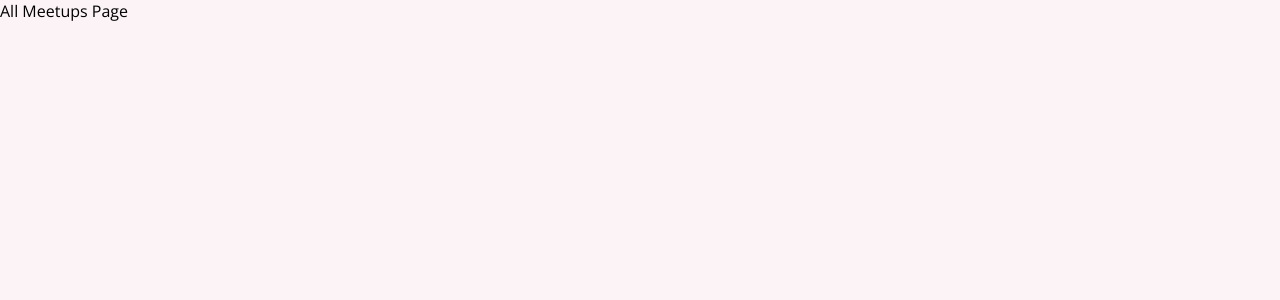
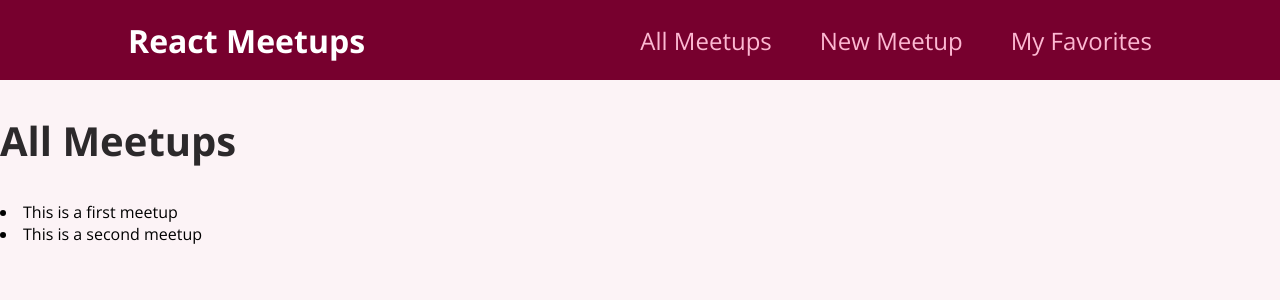
Before and after one commit to RichardKim0129/git-react-practice, a React (Create React App) app: page / in a window 1280 px wide. Shown: the top 300 px of the page. Built offline with nearby package versions, Linux system fonts and the light colour scheme.

Commit message:
Started nav bar

```diff
--- a/src/App.js
+++ b/src/App.js
@@ -2,6 +2,7 @@ import { Route, Switch } from "react-router-dom";
 import AllMeetupsPage from "./pages/AllMeetups";
 import Favorites from "./pages/Favorites";
 import NewMeetupPage from "./pages/NewMeetups";
+import MainNavigation from "./components/layout/MainNavigation";
 
 function App() {
   // localhost:3000/
@@ -9,6 +10,7 @@ function App() {
 
   return (
     <div>
+      <MainNavigation />
       <Switch>
         <Route path="/" exact>
           <AllMeetupsPage />
--- /dev/null
+++ b/src/components/layout/MainNavigation.js
@@ -0,0 +1,25 @@
+import { Link } from 'react-router-dom'
+import classes from './MainNavigation.module.css'
+
+const MainNavigation = () => {
+    return (
+        <header className={classes.header}>
+            <div className={classes.logo}>React Meetups</div>
+            <nav>
+                <ul>
+                    <li>
+                        <Link to='/'>All Meetups</Link>
+                    </li>
+                    <li>
+                        <Link to='/new-meetup'>New Meetup</Link>
+                    </li>
+                    <li>
+                        <Link to='/favorites'>My Favorites</Link>
+                    </li>
+                </ul>
+            </nav>
+        </header>
+    )
+}
+
+export default MainNavigation
--- /dev/null
+++ b/src/components/layout/MainNavigation.module.css
@@ -0,0 +1,47 @@
+.header {
+  width: 100%;
+  height: 5rem;
+  display: flex;
+  align-items: center;
+  justify-content: space-between;
+  background-color: #77002e;
+  padding: 0 10%;
+}
+
+.logo {
+  font-size: 2rem;
+  color: white;
+  font-weight: bold;
+}
+
+.header ul {
+  list-style: none;
+  margin: 0;
+  padding: 0;
+  display: flex;
+  align-items: baseline;
+}
+
+.header li {
+  margin-left: 3rem;
+}
+
+.header a {
+  text-decoration: none;
+  font-size: 1.5rem;
+  color: #fcb8d2;
+}
+
+.header a:hover,
+.header a:active,
+.header a.active {
+  color: white;
+}
+
+.badge {
+  background-color: #cc2062;
+  color: white;
+  border-radius: 12px;
+  padding: 0 1rem;
+  margin-left: 0.5rem;
+}
--- a/src/pages/AllMeetups.js
+++ b/src/pages/AllMeetups.js
@@ -1,10 +1,34 @@
 import React from 'react'
+
+const DUMMY_DATA = [
+  {
+    id: 'm1',
+    title: 'This is a first meetup',
+    image:
+      'https://upload.wikimedia.org/wikipedia/commons/thumb/d/d3/Stadtbild_M%C3%BCnchen.jpg/2560px-Stadtbild_M%C3%BCnchen.jpg',
+    address: 'Meetupstreet 5, 12345 Meetup City',
+    description:
+      'This is a first, amazing meetup which you definitely should not miss. It will be a lot of fun!',
+  },
+  {
+    id: 'm2',
+    title: 'This is a second meetup',
+    image:
+      'https://upload.wikimedia.org/wikipedia/commons/thumb/d/d3/Stadtbild_M%C3%BCnchen.jpg/2560px-Stadtbild_M%C3%BCnchen.jpg',
+    address: 'Meetupstreet 5, 12345 Meetup City',
+    description:
+      'This is a first, amazing meetup which you definitely should not miss. It will be a lot of fun!',
+  },
+];
 
 const AllMeetupsPage = () => {
     return (
-        <div>
-           All Meetups Page
-        </div>
+        <section>
+            <h1>All Meetups</h1>
+            {DUMMY_DATA.map((meetup) => {
+                return <li>{meetup.title}</li>;
+            })}
+        </section>
     )
 }
 
```
